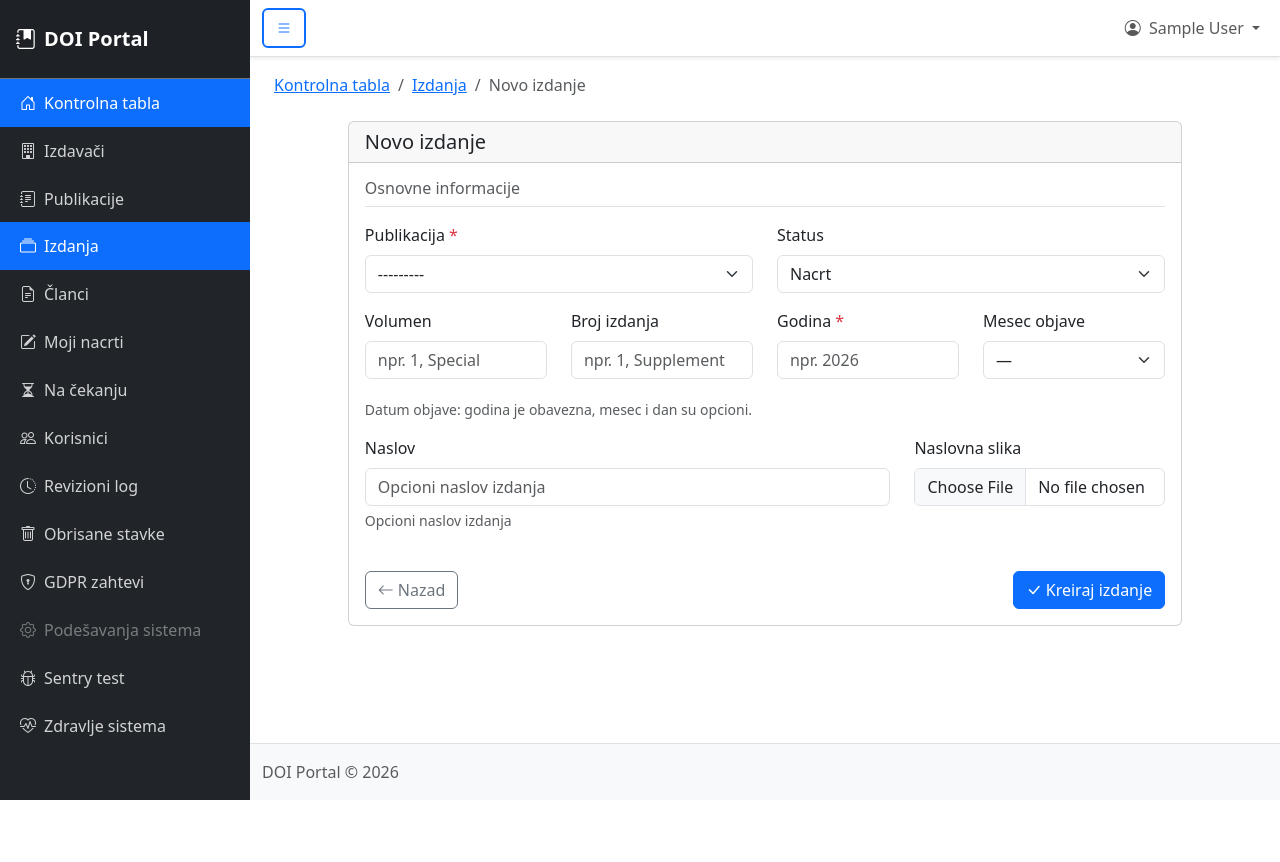
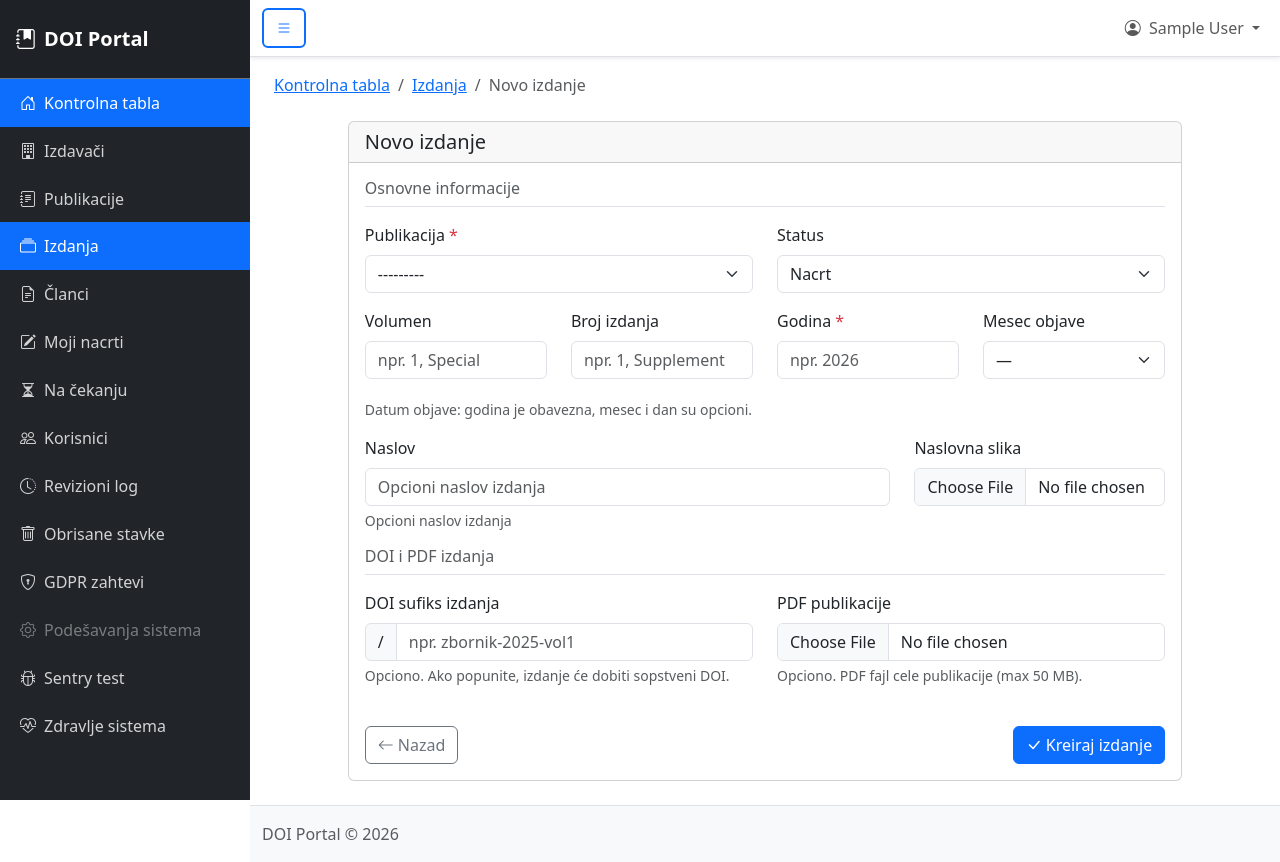
Before and after one commit to miiihaaas/DOI, a Django app: page /dashboard/issues/create/ in a window 1280 px wide. Before the commit the page ends 800 px from the top, so only its background shows below. Run offline with Django 5.2, Linux system fonts and the light colour scheme; the visitor is signed in with stand-in values (Sample User, id 1); data comes from the database, SQL or seed files in the repository; data that the repository does not hold is empty; parts of the project's set-up code (start-up, migrations or seed data) failed here and were passed over; some libraries are stand-ins or nearby versions.

Commit message:
feat(issues): implementiraj issue-level DOI registraciju sa doi_suffix/pdf_file poljima, Crossref XML integration-om, duplicate validation-om i Alpine.js DOI prefix preview-om
Dodaj Issue model polja (doi_suffix CharField blank=True, pdf_file FileField sa issues/pdfs/ upload_to, pdf_original_filename CharField), ažuriraj IssueForm sa doi_suffix/pdf_file widget-ima, clean_pdf_file() validacijom (content_type + 50MB limit), clean() doi_suffix format check-om (no leading slash/spaces) i save() override

```diff
--- a/doi_portal/doi_portal/crossref/templates/crossref/book_chapter.xml.j2
+++ b/doi_portal/doi_portal/crossref/templates/crossref/book_chapter.xml.j2
@@ -43,6 +43,12 @@
           {% endif %}
           <year>{{ issue.year }}</year>
         </publication_date>
+        {% if issue.doi_suffix %}
+        <doi_data>
+          <doi>{{ publisher.doi_prefix }}/{{ issue.doi_suffix }}</doi>
+          <resource>{{ site_url }}/publications/{{ publication.slug }}/issues/{{ issue.pk }}/</resource>
+        </doi_data>
+        {% endif %}
       </book_metadata>
       {% for article in articles %}
       <content_item component_type="chapter">
--- a/doi_portal/doi_portal/crossref/templates/crossref/conference_paper.xml.j2
+++ b/doi_portal/doi_portal/crossref/templates/crossref/conference_paper.xml.j2
@@ -57,6 +57,12 @@
         {% endif %}
         {% if not publication.isbn_print and not publication.isbn_online %}
         <noisbn reason="simple_series"/>
+        {% endif %}
+        {% if issue.doi_suffix %}
+        <doi_data>
+          <doi>{{ publisher.doi_prefix }}/{{ issue.doi_suffix }}</doi>
+          <resource>{{ site_url }}/publications/{{ publication.slug }}/issues/{{ issue.pk }}/</resource>
+        </doi_data>
         {% endif %}
       </proceedings_metadata>
       {% for article in articles %}
--- a/doi_portal/doi_portal/crossref/templates/crossref/journal_article.xml.j2
+++ b/doi_portal/doi_portal/crossref/templates/crossref/journal_article.xml.j2
@@ -46,6 +46,12 @@
         {% endif %}
         {% if issue.issue_number %}
         <issue>{{ issue.issue_number }}</issue>
+        {% endif %}
+        {% if issue.doi_suffix %}
+        <doi_data>
+          <doi>{{ publisher.doi_prefix }}/{{ issue.doi_suffix }}</doi>
+          <resource>{{ site_url }}/publications/{{ publication.slug }}/issues/{{ issue.pk }}/</resource>
+        </doi_data>
         {% endif %}
       </journal_issue>
       {% for article in articles %}
--- a/doi_portal/doi_portal/issues/forms.py
+++ b/doi_portal/doi_portal/issues/forms.py
@@ -37,6 +37,8 @@ class IssueForm(forms.ModelForm):
             "cover_image",
             "publication_month",
             "publication_day",
+            "doi_suffix",
+            "pdf_file",
             "status",
             "proceedings_title",
             "proceedings_publisher_name",
@@ -99,6 +101,18 @@ class IssueForm(forms.ModelForm):
                     "class": "form-select",
                 }
             ),
+            "doi_suffix": forms.TextInput(
+                attrs={
+                    "class": "form-control",
+                    "placeholder": "npr. zbornik-2025-vol1",
+                }
+            ),
+            "pdf_file": forms.ClearableFileInput(
+                attrs={
+                    "class": "form-control",
+                    "accept": "application/pdf",
+                }
+            ),
             "proceedings_title": forms.TextInput(
                 attrs={
                     "class": "form-control",
@@ -128,6 +142,8 @@ class IssueForm(forms.ModelForm):
             "publication_month": _("Mesec objave"),
             "publication_day": _("Dan objave"),
             "status": _("Status"),
+            "doi_suffix": _("DOI sufiks izdanja"),
+            "pdf_file": _("PDF publikacije"),
             "proceedings_title": _("Naslov zbornika"),
             "proceedings_publisher_name": _("Naziv izdavača zbornika"),
             "proceedings_publisher_place": _("Mesto izdavanja"),
@@ -142,6 +158,7 @@ class IssueForm(forms.ModelForm):
         """
         super().__init__(*args, **kwargs)
         self._pub_type_map = {}
+        self._pub_doi_prefix_map = {}
         if user:
             if user.is_superuser or user.groups.filter(
                 name__in=["Administrator", "Superadmin"]
@@ -158,6 +175,11 @@ class IssueForm(forms.ModelForm):
             self._pub_type_map = dict(
                 queryset.values_list("pk", "publication_type")
             )
+            # Build publication DOI prefix map for Alpine.js
+            self._pub_doi_prefix_map = {
+                str(pk): prefix
+                for pk, prefix in queryset.values_list("pk", "publisher__doi_prefix")
+            }
 
     @property
     def publication_type_map_json(self):
@@ -166,8 +188,15 @@ class IssueForm(forms.ModelForm):
             {str(k): v for k, v in self._pub_type_map.items()}
         )
 
+    @property
+    def pub_doi_prefix_map_json(self):
+        """Return JSON map of publication PK to publisher DOI prefix for Alpine.js."""
+        return json.dumps(self._pub_doi_prefix_map)
+
     # Maximum cover image file size: 5 MB
     MAX_COVER_IMAGE_SIZE = 5 * 1024 * 1024
+    # Maximum PDF file size: 50 MB
+    MAX_PDF_FILE_SIZE = 50 * 1024 * 1024
 
     def clean_cover_image(self):
         """Validate cover image file size (max 5 MB)."""
@@ -178,6 +207,21 @@ class IssueForm(forms.ModelForm):
                     _("Naslovna slika ne sme biti veća od 5 MB.")
                 )
         return cover_image
+
+    def clean_pdf_file(self):
+        """Validate PDF file: content type and size (max 50 MB)."""
+        pdf_file = self.cleaned_data.get("pdf_file")
+        # Only validate newly uploaded files (UploadedFile has content_type)
+        if pdf_file and hasattr(pdf_file, "content_type"):
+            if pdf_file.content_type != "application/pdf":
+                raise ValidationError(
+                    _("Dozvoljeni su samo PDF fajlovi.")
+                )
+            if pdf_file.size > self.MAX_PDF_FILE_SIZE:
+                raise ValidationError(
+                    _("PDF fajl ne sme biti veći od 50 MB.")
+                )
+        return pdf_file
 
     def clean(self):
         """
@@ -202,11 +246,25 @@ class IssueForm(forms.ModelForm):
                 _("Morate izabrati mesec ako birate dan."),
             )
         elif pub_month and pub_day and year:
-            _, max_day = calendar.monthrange(year, pub_month)
+            _weekday, max_day = calendar.monthrange(year, pub_month)
             if pub_day > max_day:
                 self.add_error(
                     "publication_day",
                     _(f"Mesec {pub_month} u godini {year} ima samo {max_day} dana."),
+                )
+
+        # Validate doi_suffix format
+        doi_suffix = cleaned_data.get("doi_suffix")
+        if doi_suffix:
+            if doi_suffix.startswith("/"):
+                self.add_error(
+                    "doi_suffix",
+                    _("DOI sufiks ne sme počinjati sa '/'."),
+                )
+            if " " in doi_suffix:
+                self.add_error(
+                    "doi_suffix",
+                    _("DOI sufiks ne sme sadržati razmake."),
                 )
 
         if publication is not None:
@@ -228,6 +286,20 @@ class IssueForm(forms.ModelForm):
 
         return cleaned_data
 
+    def save(self, commit=True):
+        """Override save to populate pdf_original_filename from uploaded file."""
+        instance = super().save(commit=False)
+        pdf_file = self.cleaned_data.get("pdf_file")
+        # Only update filename for newly uploaded files (UploadedFile has content_type)
+        if pdf_file and hasattr(pdf_file, "content_type"):
+            instance.pdf_original_filename = pdf_file.name
+        elif not instance.pdf_file:
+            # PDF was cleared
+            instance.pdf_original_filename = ""
+        if commit:
+            instance.save()
+        return instance
+
     def add_error_classes(self):
         """Add is-invalid class to fields with errors after validation."""
         for field_name in self.errors:
--- a/doi_portal/doi_portal/issues/views.py
+++ b/doi_portal/doi_portal/issues/views.py
@@ -188,6 +188,7 @@ class IssueCreateView(PublisherScopedEditMixin, CreateView):
         ]
         context["form_title"] = "Novo izdanje"
         context["submit_text"] = "Kreiraj izdanje"
+        context["pub_doi_prefix_map_json"] = context["form"].pub_doi_prefix_map_json
         return context
 
     def form_valid(self, form):
@@ -253,6 +254,9 @@ class IssueUpdateView(PublisherScopedEditMixin, UpdateView):
         ]
         context["form_title"] = f"Izmeni izdanje: {self.object}"
         context["submit_text"] = "Sačuvaj izmene"
+        context["pub_doi_prefix_map_json"] = context["form"].pub_doi_prefix_map_json
+        # For edit, also provide publisher_doi_prefix directly
+        context["publisher_doi_prefix"] = self.object.publication.publisher.doi_prefix
         return context
 
     def form_valid(self, form):
--- a/doi_portal/doi_portal/templates/issues/issue_form.html
+++ b/doi_portal/doi_portal/templates/issues/issue_form.html
@@ -17,6 +17,7 @@
 
                     <!-- Publication type map for Alpine.js proceedings toggle -->
                     <script type="application/json" id="pub-type-map">{{ form.publication_type_map_json }}</script>
+                    <script type="application/json" id="pub-doi-prefix-map">{{ pub_doi_prefix_map_json }}</script>
 
                     <!-- Form Errors Summary -->
                     {% if form.errors %}
@@ -119,6 +120,38 @@
                         </div>
                     </div>
 
+                    <!-- DOI i PDF sekcija -->
+                    <h6 class="text-muted mb-3 border-bottom pb-2">DOI i PDF izdanja</h6>
+
+                    <div class="row">
+                        <div class="col-md-6 mb-3">
+                            <label for="id_doi_suffix" class="form-label">DOI sufiks izdanja</label>
+                            <div class="input-group">
+                                <span class="input-group-text" x-text="doiPrefix + '/'">{{ publisher_doi_prefix }}/</span>
+                                {{ form.doi_suffix }}
+                            </div>
+                            <div class="form-text">Opciono. Ako popunite, izdanje će dobiti sopstveni DOI.</div>
+                            {% if form.doi_suffix.errors %}
+                            <div class="invalid-feedback d-block">{{ form.doi_suffix.errors.0 }}</div>
+                            {% endif %}
+                        </div>
+                        <div class="col-md-6 mb-3">
+                            <label for="id_pdf_file" class="form-label">PDF publikacije</label>
+                            {% if form.instance.pdf_file %}
+                            <div class="mb-2">
+                                <a href="{{ form.instance.pdf_file.url }}" target="_blank" class="btn btn-sm btn-outline-primary">
+                                    <i class="bi bi-file-earmark-pdf me-1"></i>{{ form.instance.pdf_original_filename|default:"Preuzmi PDF" }}
+                                </a>
+                            </div>
+                            {% endif %}
+                            {{ form.pdf_file }}
+                            <div class="form-text">Opciono. PDF fajl cele publikacije (max 50 MB).</div>
+                            {% if form.pdf_file.errors %}
+                            <div class="invalid-feedback d-block">{{ form.pdf_file.errors.0 }}</div>
+                            {% endif %}
+                        </div>
+                    </div>
+
                     <!-- Conference Proceedings Fields (shown only for CONFERENCE type) -->
                     <div id="proceedings-fields" x-show="isConference" x-transition>
                         <h6 class="text-muted mb-3 border-bottom pb-2">Podaci o zborniku</h6>
@@ -166,8 +199,10 @@
                     function issueForm() {
                         return {
                             pubTypeMap: {},
+                            doiPrefixMap: {},
                             isConference: false,
                             hasMonth: false,
+                            doiPrefix: '',
                             init() {
                                 const mapEl = document.getElementById('pub-type-map');
                                 if (mapEl) {
@@ -175,6 +210,14 @@
                                         this.pubTypeMap = JSON.parse(mapEl.textContent);
                                     } catch (e) {
                                         this.pubTypeMap = {};
+                                    }
+                                }
+                                const prefixEl = document.getElementById('pub-doi-prefix-map');
+                                if (prefixEl) {
+                                    try {
+                                        this.doiPrefixMap = JSON.parse(prefixEl.textContent);
+                                    } catch (e) {
+                                        this.doiPrefixMap = {};
                                     }
                                 }
                                 const select = document.getElementById('id_publication');
@@ -194,6 +237,7 @@
                             },
                             updateType(pubId) {
                                 this.isConference = this.pubTypeMap[String(pubId)] === 'CONFERENCE';
+                                this.doiPrefix = this.doiPrefixMap[String(pubId)] || '';
                             }
                         }
                     }
```
Also changed, not shown: doi_portal/doi_portal/crossref/services.py (+45 -0 lines), doi_portal/doi_portal/issues/models.py (+19 -0 lines), doi_portal/doi_portal/templates/issues/issue_detail.html (+18 -0 lines), doi_portal/doi_portal/templates/portal/publications/issue_detail.html (+18 -0 lines), doi_portal/doi_portal/issues/migrations/0007_add_doi_suffix_pdf_to_issue.py (added).
